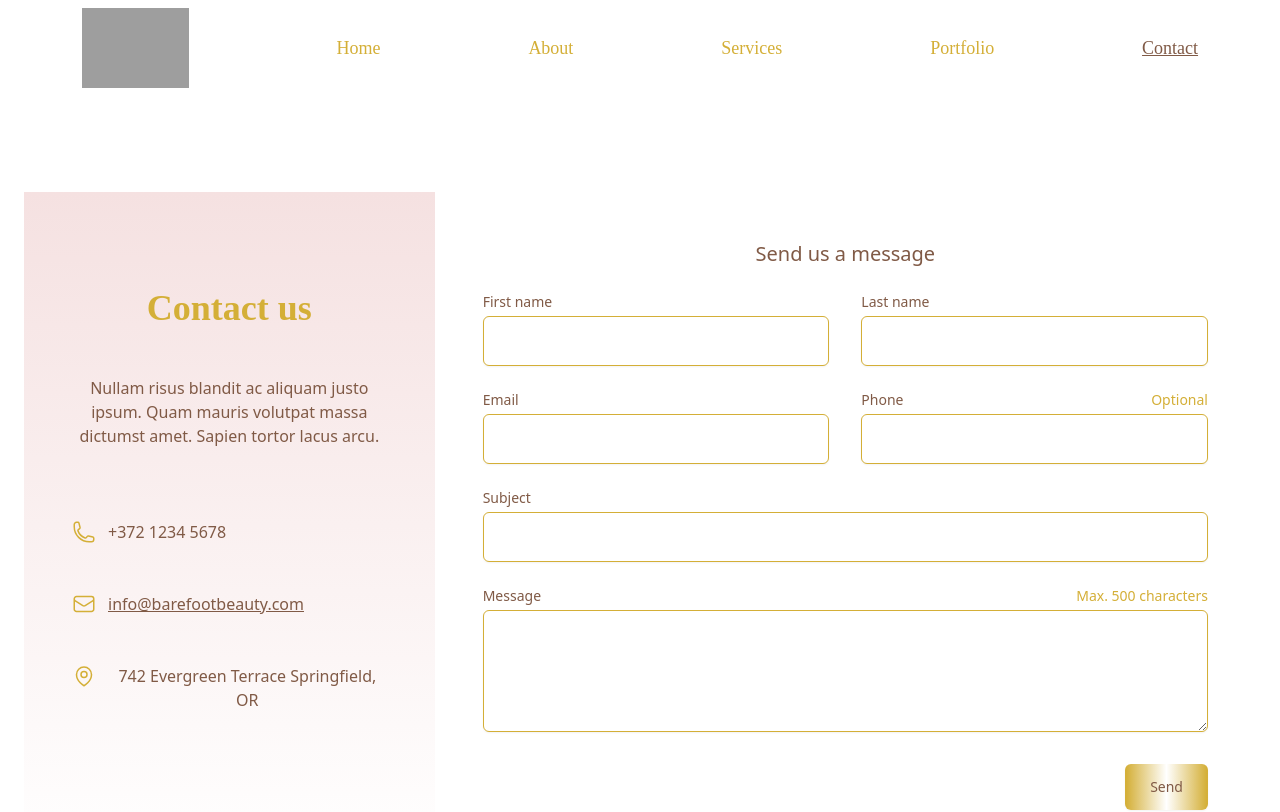
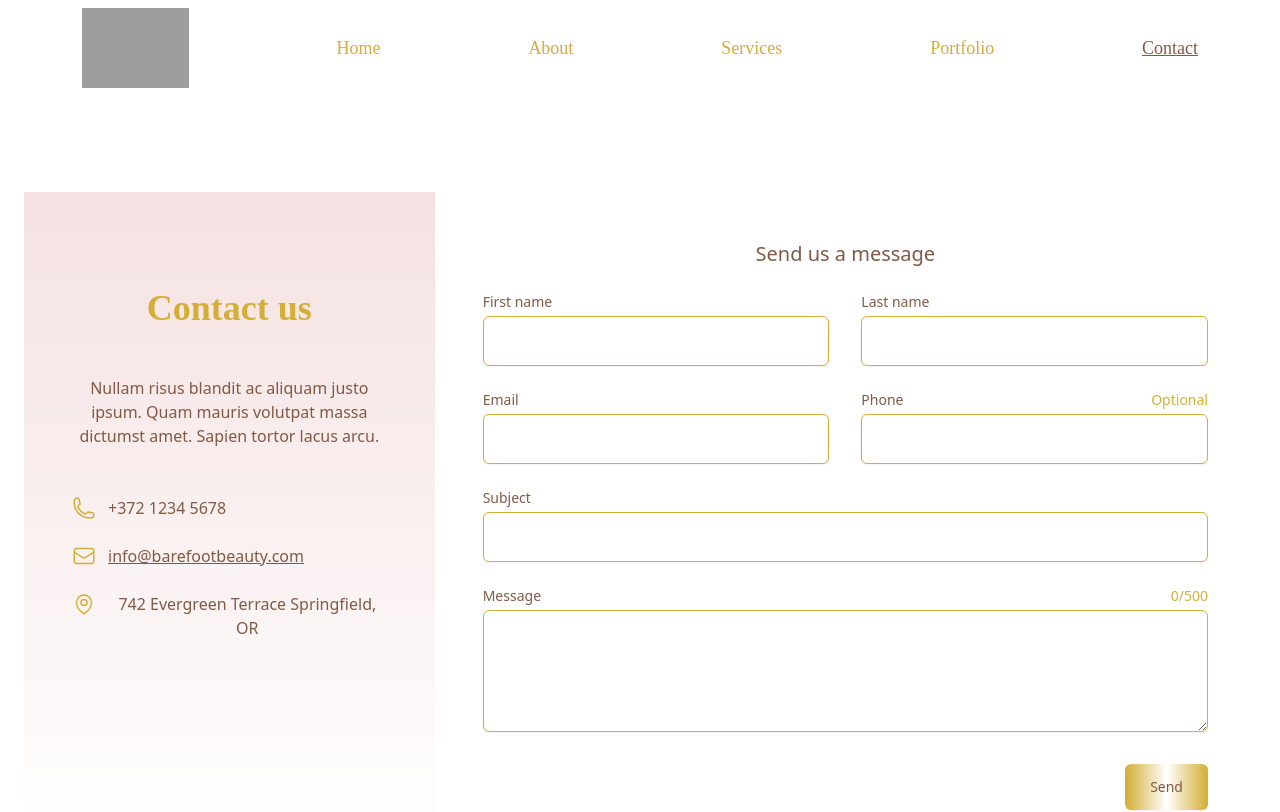
Before and after one commit to KristelBurke/barefoot-beauty, a React (Create React App) app: page /contact in a window 1280 px wide. Shown: the top 812 px of the page. Built offline with nearby package versions, Linux system fonts and the light colour scheme; grey boxes are pictures that could not be loaded.

Commit message:
character count implemented

```diff
--- a/src/pages/Contact.js
+++ b/src/pages/Contact.js
@@ -1,9 +1,11 @@
-import React,  { useRef } from 'react';
+import React, { useRef, useState } from 'react';
 import emailjs from '@emailjs/browser';
 import { ToastContainer, toast } from "react-toastify";
 
 function Contact() {
   const form = useRef();
+
+  const [message, setMessage] = useState('');
 
   const sendEmail = (e) => {
     e.preventDefault();
@@ -73,23 +75,18 @@ function Contact() {
             <p className="mt-12 max-w-3xl text-md text-brown">Nullam risus blandit ac aliquam justo ipsum. Quam mauris volutpat massa dictumst amet. Sapien tortor lacus arcu.</p>
 
             <dl className="mt-12 space-y-6 sm:flex sm:flex-col sm:items-center sm:justify-center lg:items-start lg:justify-start">
-                <dt><span className="sr-only">Phone number</span></dt>
                 <dd className="flex text-md text-brown">
                 <svg className="h-6 w-6 flex-shrink-0 text-gold" fill="none" viewBox="0 0 24 24" strokeWidth="1.5" stroke="currentColor" aria-hidden="true">
                     <path strokeLinecap="round" strokeLinejoin="round" d="M2.25 6.75c0 8.284 6.716 15 15 15h2.25a2.25 2.25 0 002.25-2.25v-1.372c0-.516-.351-.966-.852-1.091l-4.423-1.106c-.44-.11-.902.055-1.173.417l-.97 1.293c-.282.376-.769.542-1.21.38a12.035 12.035 0 01-7.143-7.143c-.162-.441.004-.928.38-1.21l1.293-.97c.363-.271.527-.734.417-1.173L6.963 3.102a1.125 1.125 0 00-1.091-.852H4.5A2.25 2.25 0 002.25 4.5v2.25z" />
                 </svg>
                   <span className="ml-3">+372 1234 5678</span>
                 </dd>
-                <dt><span className="sr-only">Email</span></dt>
                 <dd className="flex text-md text-brown">
-                <dt><span className="sr-only">Address</span></dt>
                 <svg className="h-6 w-6 flex-shrink-0 text-gold" fill="none" viewBox="0 0 24 24" strokeWidth="1.5" stroke="currentColor" aria-hidden="true">
                     <path strokeLinecap="round" strokeLinejoin="round" d="M21.75 6.75v10.5a2.25 2.25 0 01-2.25 2.25h-15a2.25 2.25 0 01-2.25-2.25V6.75m19.5 0A2.25 2.25 0 0019.5 4.5h-15a2.25 2.25 0 00-2.25 2.25m19.5 0v.243a2.25 2.25 0 01-1.07 1.916l-7.5 4.615a2.25 2.25 0 01-2.36 0L3.32 8.91a2.25 2.25 0 01-1.07-1.916V6.75" />
                 </svg>
                 <a href="mailto:info@barefootbeauty.com" className="ml-3 underline">info@barefootbeauty.com</a>
                 </dd>
-
-                <dt><span className="sr-only">Address</span></dt>
                 <dd className="flex text-md text-brown">
                 <svg  className="w-6 h-6 flex-shrink-0 text-gold" xmlns="http://www.w3.org/2000/svg" fill="none" viewBox="0 0 24 24" strokeWidth="1.5" stroke="currentColor">
                   <path strokeLinecap="round" strokeLinejoin="round" d="M15 10.5a3 3 0 1 1-6 0 3 3 0 0 1 6 0Z" />
@@ -137,12 +134,18 @@ function Contact() {
                   </div>
                 </div>
                 <div className="sm:col-span-2">
-                  <div className="flex justify-between">
-                    <label htmlFor="message" className="text-sm font-medium text-brown flex justify-between ">Message</label>
-                    <span id="message-max" className="text-sm text-gold">Max. 500 characters</span>
+                <div className="flex justify-between">
+                  <label htmlFor="message" className="text-sm font-medium text-brown">Message</label>
+                    <span id="message-max" className="text-sm text-gold">
+                      {message.length}/500
+                    </span>
                   </div>
                   <div className="mt-1">
-                    <textarea id="message" name="message" rows="4" className="block w-full rounded-md border border-gold px-4 py-3 text-brown shadow-sm focus:border-gold focus:ring-gold" aria-describedby="message-max"></textarea>
+                  <textarea
+                    id="message" name="message" rows="4" maxLength="500" value={message}
+                    onChange={(e) => setMessage(e.target.value)} className="block w-full rounded-md border border-gold px-4 py-3 text-brown shadow-sm focus:border-gold focus:ring-gold"
+                    aria-describedby="message-max">
+                    </textarea>
                   </div>
                 </div>
                 <div className="sm:col-span-2 sm:flex sm:justify-end">
```
